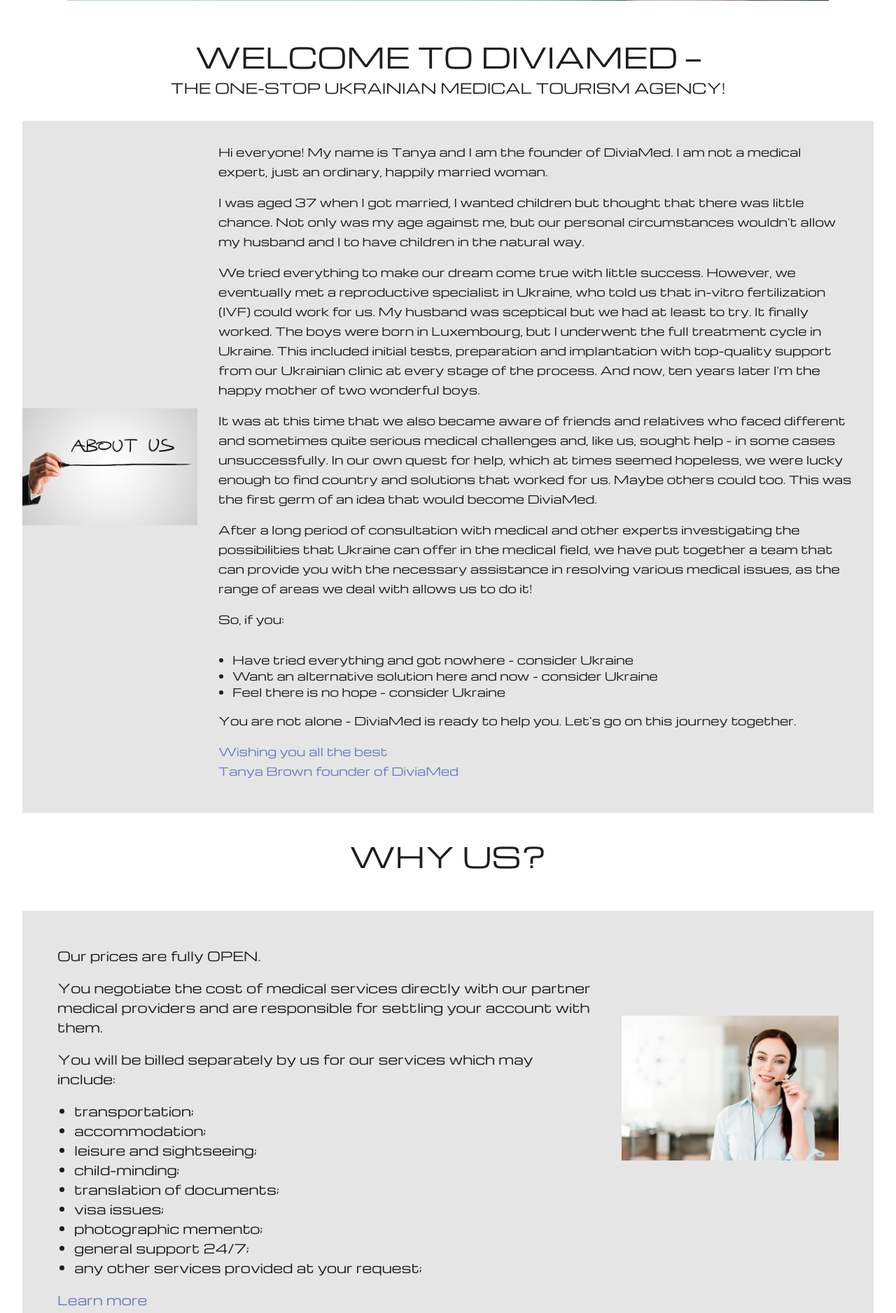
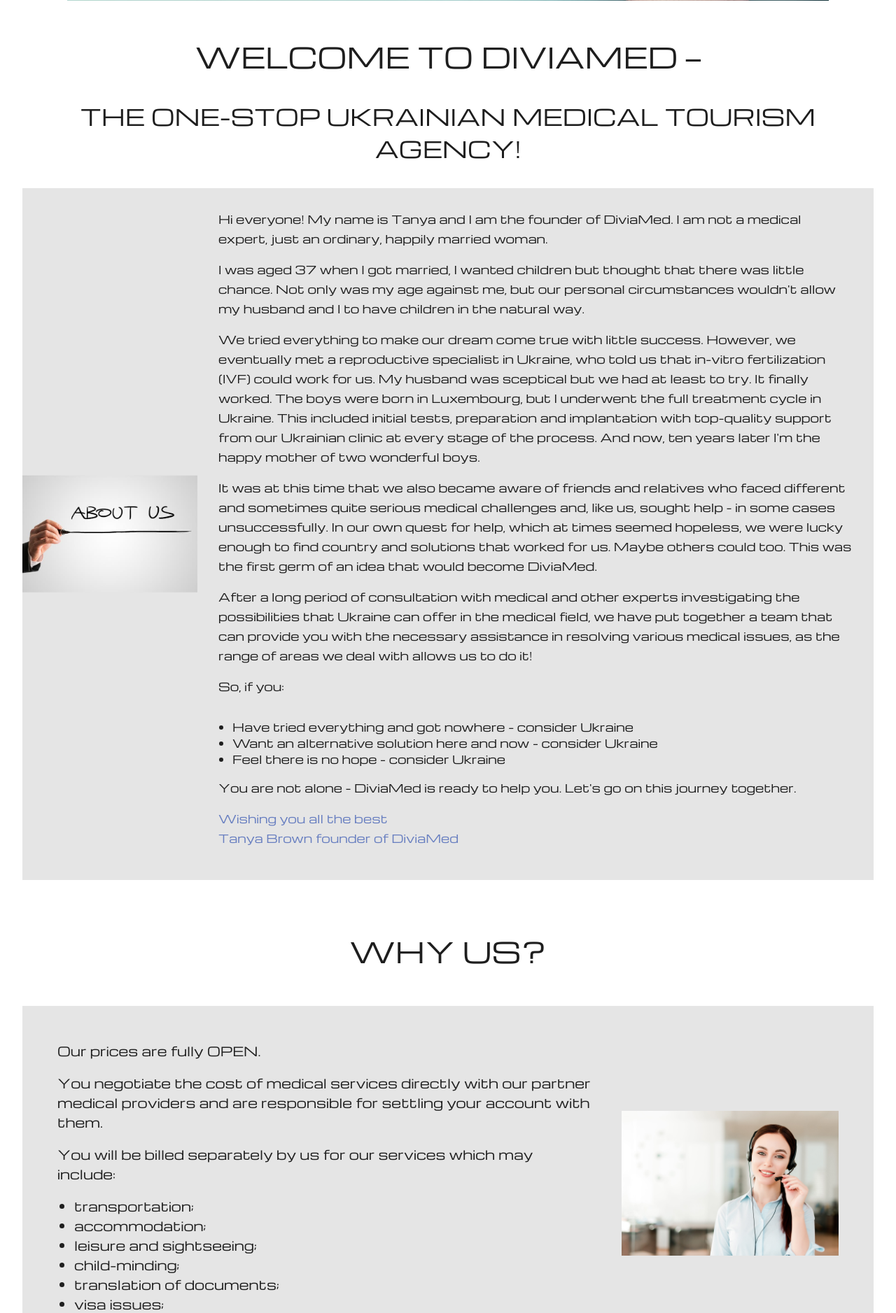
Before and after one commit to Mishok1/Diviamed, a PHP site: page / in a window 1280 px wide; the page is wider, and only the part inside the window is pictured. Shown: the part 853-2730 px from the top of that part at 70% size. Run offline with PHP 8.4, Linux system fonts and the light colour scheme.

Commit message:
sections_margins_fix

```diff
--- a/styles/style.css
+++ b/styles/style.css
@@ -328,6 +328,7 @@
   width: 95%;
   max-width: 1500px;
   margin: 0 auto;
+  margin-bottom: 2.5rem;
 }
 
 .welcome_header{
@@ -338,6 +339,7 @@
 }
 
 .welcome_header_desc{
+  margin: 2rem 0;
   line-height: normal;
   display: block;
   font-size: 1.25rem;
@@ -388,6 +390,7 @@
   max-width: 1500px;
   width: 95%;
   margin: 0 auto;
+  margin-bottom: 150px;
   display: flex;
   flex-direction: column;
   align-items: center;
@@ -561,6 +564,7 @@
 .video_list_item{
   list-style: none;
   width: 100%;
+  height: auto;
 }
 
 .video_list_item_header{
@@ -840,6 +844,11 @@
 
 @media (min-width:1024px) {
 
+  /* welcome */
+  .welcome_header_desc{
+    font-size: 2rem;
+  }
+
   /* video */
   .video_list_item{
     width: 45%;
```
